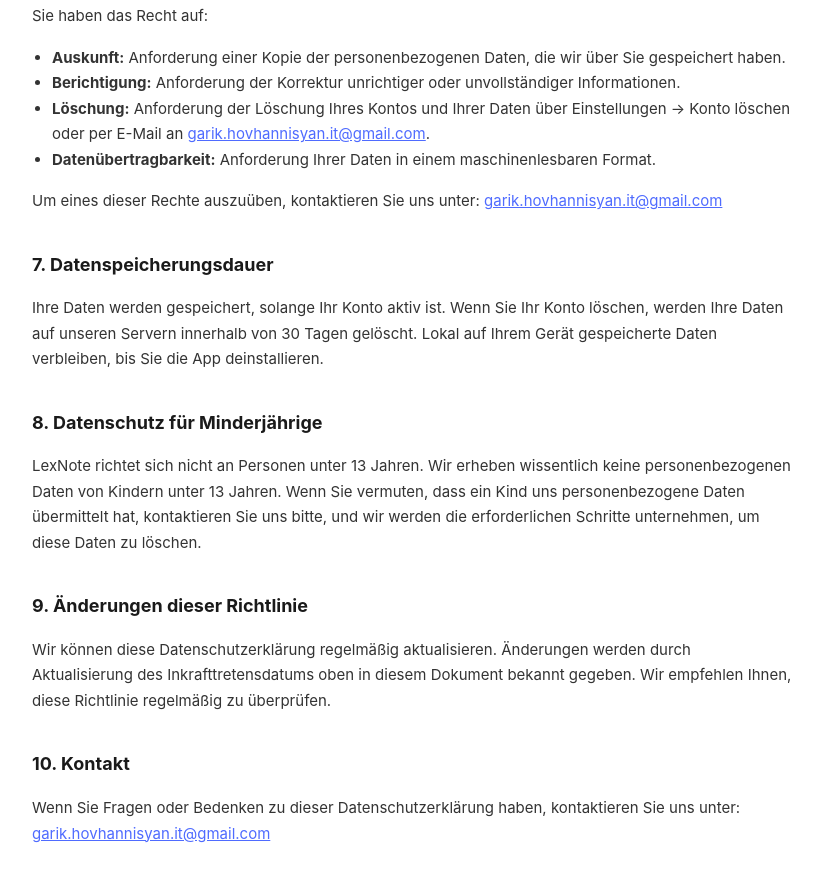
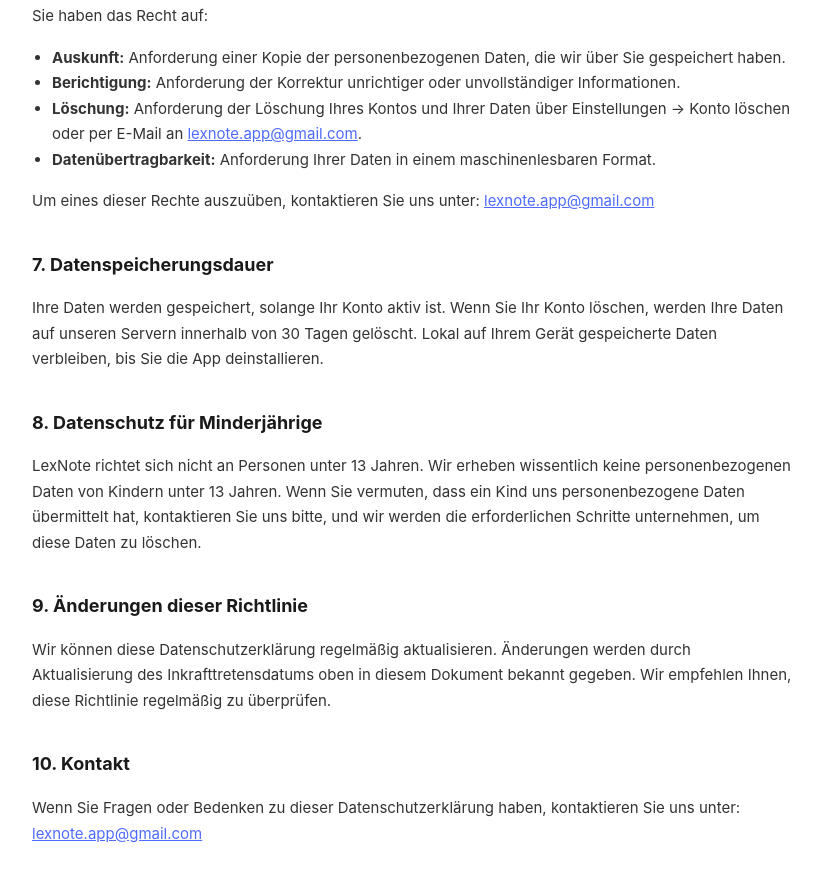
Before and after one commit to GarikHovhannisyan/lexnote-legal, a plain HTML site: page privacy/de/index.html in a window 1280 px wide. Shown: the part 1337-2219 px from the top of the page, without its empty margins (228-1049 px from the left). Drawn offline with Linux system fonts and the light colour scheme.

Commit message:
changed email address

```diff
--- a/privacy/de/index.html
+++ b/privacy/de/index.html
@@ -55,10 +55,10 @@
   <ul>
     <li><strong>Auskunft:</strong> Anforderung einer Kopie der personenbezogenen Daten, die wir über Sie gespeichert haben.</li>
     <li><strong>Berichtigung:</strong> Anforderung der Korrektur unrichtiger oder unvollständiger Informationen.</li>
-    <li><strong>Löschung:</strong> Anforderung der Löschung Ihres Kontos und Ihrer Daten über Einstellungen → Konto löschen oder per E-Mail an <a href="mailto:garik.hovhannisyan.it@gmail.com">garik.hovhannisyan.it@gmail.com</a>.</li>
+    <li><strong>Löschung:</strong> Anforderung der Löschung Ihres Kontos und Ihrer Daten über Einstellungen → Konto löschen oder per E-Mail an <a href="mailto:lexnote.app@gmail.com">lexnote.app@gmail.com</a>.</li>
     <li><strong>Datenübertragbarkeit:</strong> Anforderung Ihrer Daten in einem maschinenlesbaren Format.</li>
   </ul>
-  <p>Um eines dieser Rechte auszuüben, kontaktieren Sie uns unter: <a href="mailto:garik.hovhannisyan.it@gmail.com">garik.hovhannisyan.it@gmail.com</a></p>
+  <p>Um eines dieser Rechte auszuüben, kontaktieren Sie uns unter: <a href="mailto:lexnote.app@gmail.com">lexnote.app@gmail.com</a></p>
 
   <h2>7. Datenspeicherungsdauer</h2>
   <p>Ihre Daten werden gespeichert, solange Ihr Konto aktiv ist. Wenn Sie Ihr Konto löschen, werden Ihre Daten auf unseren Servern innerhalb von 30 Tagen gelöscht. Lokal auf Ihrem Gerät gespeicherte Daten verbleiben, bis Sie die App deinstallieren.</p>
@@ -70,6 +70,6 @@
   <p>Wir können diese Datenschutzerklärung regelmäßig aktualisieren. Änderungen werden durch Aktualisierung des Inkrafttretensdatums oben in diesem Dokument bekannt gegeben. Wir empfehlen Ihnen, diese Richtlinie regelmäßig zu überprüfen.</p>
 
   <h2>10. Kontakt</h2>
-  <p>Wenn Sie Fragen oder Bedenken zu dieser Datenschutzerklärung haben, kontaktieren Sie uns unter: <a href="mailto:garik.hovhannisyan.it@gmail.com">garik.hovhannisyan.it@gmail.com</a></p>
+  <p>Wenn Sie Fragen oder Bedenken zu dieser Datenschutzerklärung haben, kontaktieren Sie uns unter: <a href="mailto:lexnote.app@gmail.com">lexnote.app@gmail.com</a></p>
 </body>
 </html>
```
Also changed, not shown: index.html (+1 -1 lines).
